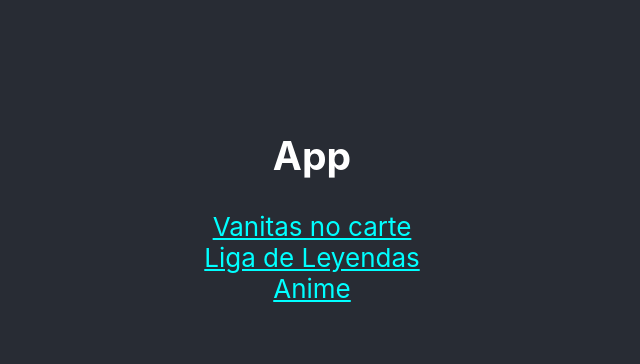
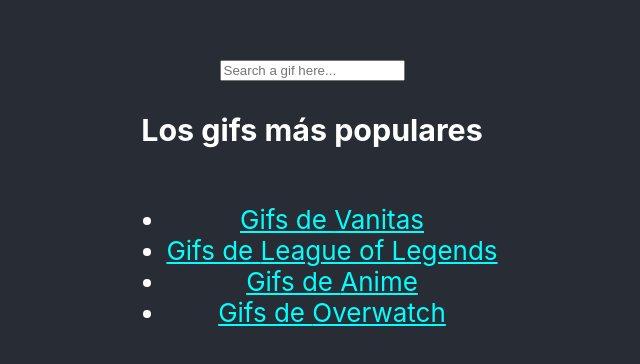
Before and after one commit to icorbachodev/reactGiffy, a React (Create React App) app: page / in a window 1280 px wide. Shown: the part 214-578 px from the top of the page, without its empty margins (328-968 px from the left). Built offline with nearby package versions, Linux system fonts and the light colour scheme.

Commit message:
Primer Custom Hook falta Context

```diff
--- a/public/index.html
+++ b/public/index.html
@@ -24,7 +24,7 @@
       work correctly both with client-side routing and a non-root public URL.
       Learn how to configure a non-root public URL by running `npm run build`.
     -->
-    <title>React App</title>
+    <title>React Giffy | Searching gifs</title>
   </head>
   <body>
     <noscript>You need to enable JavaScript to run this app.</noscript>
--- a/src/App.js
+++ b/src/App.js
@@ -1,16 +1,14 @@
 import './App.css';
-import ListOfGifs from './components/ListOfGifs';
-import { Link, Route } from "wouter";
+import { Route } from "wouter";
+import Home from './pages/Home';
+import SearchResults from './pages/SearchResults';
 
 function App() {
   return (
     <div className="App">
       <section className="App-content">
-        <h1>App</h1>
-        <Link to='/gif/vanitas'>Vanitas no carte</Link>
-        <Link to='/gif/leagueoflegends'>Liga de Leyendas</Link>
-        <Link to='/gif/anime'>Anime</Link>
-        <Route path="/gif/:keyword" component={ListOfGifs} />
+        <Route path="/" component={Home} />
+        <Route path='/search/:keyword' component={SearchResults} />
       </section>
     </div>
   );
--- a/src/components/Gif.css
+++ b/src/components/Gif/Gif.css
@@ -1,6 +1,4 @@
 .Gif {
-    border: 1px solid #eee;
-    border-radius: 6px;
     color: #fff;
     display: flex;
     flex-direction: column;
--- a/src/components/ListOfGifs.js
+++ /dev/null
@@ -1,18 +0,0 @@
-import React, { useEffect, useState }  from "react";
-import Gif from "./Gif";
-import getGifs from "../services/getGifs";
-
-export default function ListOfGifs({ params }) {
-    const {keyword} = params
-    const [gifs, setGifs] = useState([])
-
-    useEffect(() => {
-      getGifs({ keyword }).then(gifs => setGifs(gifs))
-    }, [keyword])
-
-    return <div>
-      {
-        gifs.map(singleGif => <Gif key={singleGif.id} id={singleGif.id} title={singleGif.title} url={singleGif.url} />)
-      }
-    </div>
-}
--- /dev/null
+++ b/src/components/ListOfGifs/ListOfGifs.css
@@ -0,0 +1,29 @@
+:root {
+    --results-columns: 2;
+}
+
+.ListOfGifs {
+    column-count: var(--results-columns);
+    column-gap: .5em;
+}
+
+.ListOfGifs-item {
+    -webkit-column-break-inside: avoid;
+    page-break-inside: avoid;
+    break-inside: avoid;
+    background-color: #eee;
+    display: inline-block;
+    width: 100%;
+}
+
+@media (min-width: 600px) {
+    :root {
+        --result-columns: 3
+    }
+}
+
+@media (min-width: 800px) {
+    :root {
+        --result-columns: 4;
+    }
+}
--- /dev/null
+++ b/src/components/ListOfGifs/index.js
@@ -0,0 +1,11 @@
+import React from "react";
+import Gif from "../Gif";
+import './ListOfGifs.css'
+
+export default function ListOfGifs({ gifs }) {
+    return <div className="ListOfGifs">
+      {
+        gifs.map(singleGif => <Gif key={singleGif.id} id={singleGif.id} title={singleGif.title} url={singleGif.url} />)
+      }
+    </div>
+}
--- /dev/null
+++ b/src/hooks/useGifs.js
@@ -0,0 +1,15 @@
+import {useEffect, useState} from 'react'
+import getGifs from '../services/getGifs'
+
+export function useGifs({ keyword }) {
+    const [gifs, setGifs] = useState([])
+
+    useEffect(() => {
+        getGifs({ keyword })
+        .then(gifs => {
+            setGifs(gifs)
+        })
+    }, [keyword])
+
+    return { gifs }
+}
--- /dev/null
+++ b/src/pages/Home/index.js
@@ -0,0 +1,38 @@
+import React, { useState } from "react";
+import { Link, useLocation } from "wouter";
+
+const POPULAR_GIFS = ["Vanitas", "League of Legends", "Anime", "Overwatch"]
+
+export default function Home() {
+    const [keyword, setKeyword] = useState('')
+    const [path, pushLocation] = useLocation()
+    console.log(path)
+
+    const handleSubmit = evt => {
+        evt.preventDefault()
+        // navegar a otra ruta
+        pushLocation(`/search/${keyword}`)
+        console.log(keyword)
+    }
+    const handleChange = evt => {
+        setKeyword(evt.target.value)
+    }
+
+    return (
+        <>
+            <form onSubmit={handleSubmit}>
+                <input onChange={handleChange} type="text" value={keyword} placeholder="Search a gif here..." />
+            </form>
+            <h3 className="App-title">Los gifs más populares</h3>
+            <ul>
+                {
+                    POPULAR_GIFS.map((popularGif) => (
+                        <li key={popularGif}>
+                            <Link to={`/search/${popularGif}`}>Gifs de {popularGif}</Link>
+                        </li>
+                    ))
+                }
+            </ul>
+        </>
+    )
+}
--- /dev/null
+++ b/src/pages/SearchResults/index.js
@@ -0,0 +1,12 @@
+import React from "react";
+import ListOfGifs from "../../components/ListOfGifs";
+import { useGifs } from "../../hooks/useGifs";
+
+export default function SearchResults({ params }) {
+    const { keyword } = params
+    const { gifs } = useGifs({ keyword })
+
+    return <>
+        {<ListOfGifs gifs={gifs} />}
+    </>
+}
```
Also changed, not shown: src/components/Gif/index.js (renamed from src/components/Gif.js).
